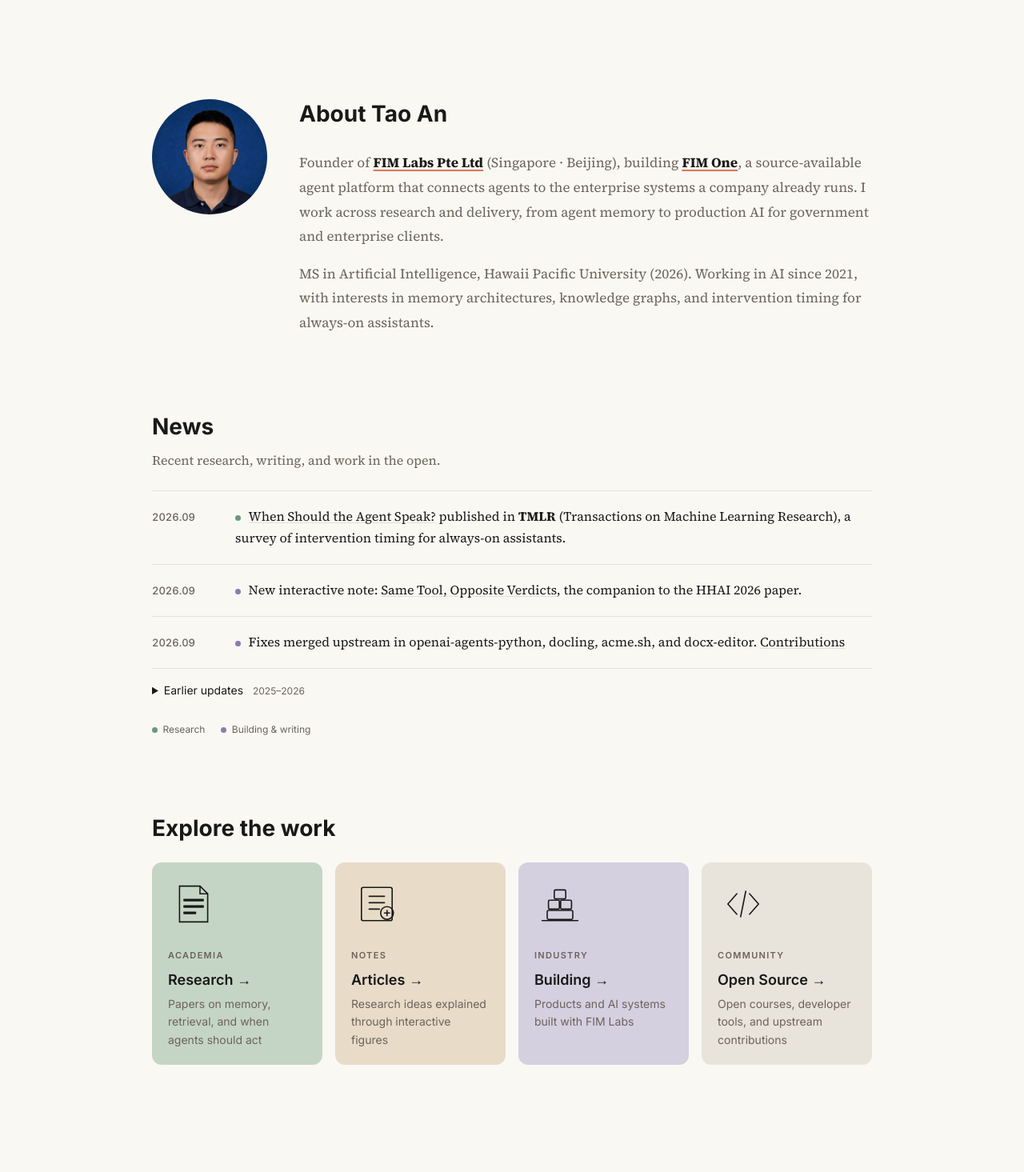
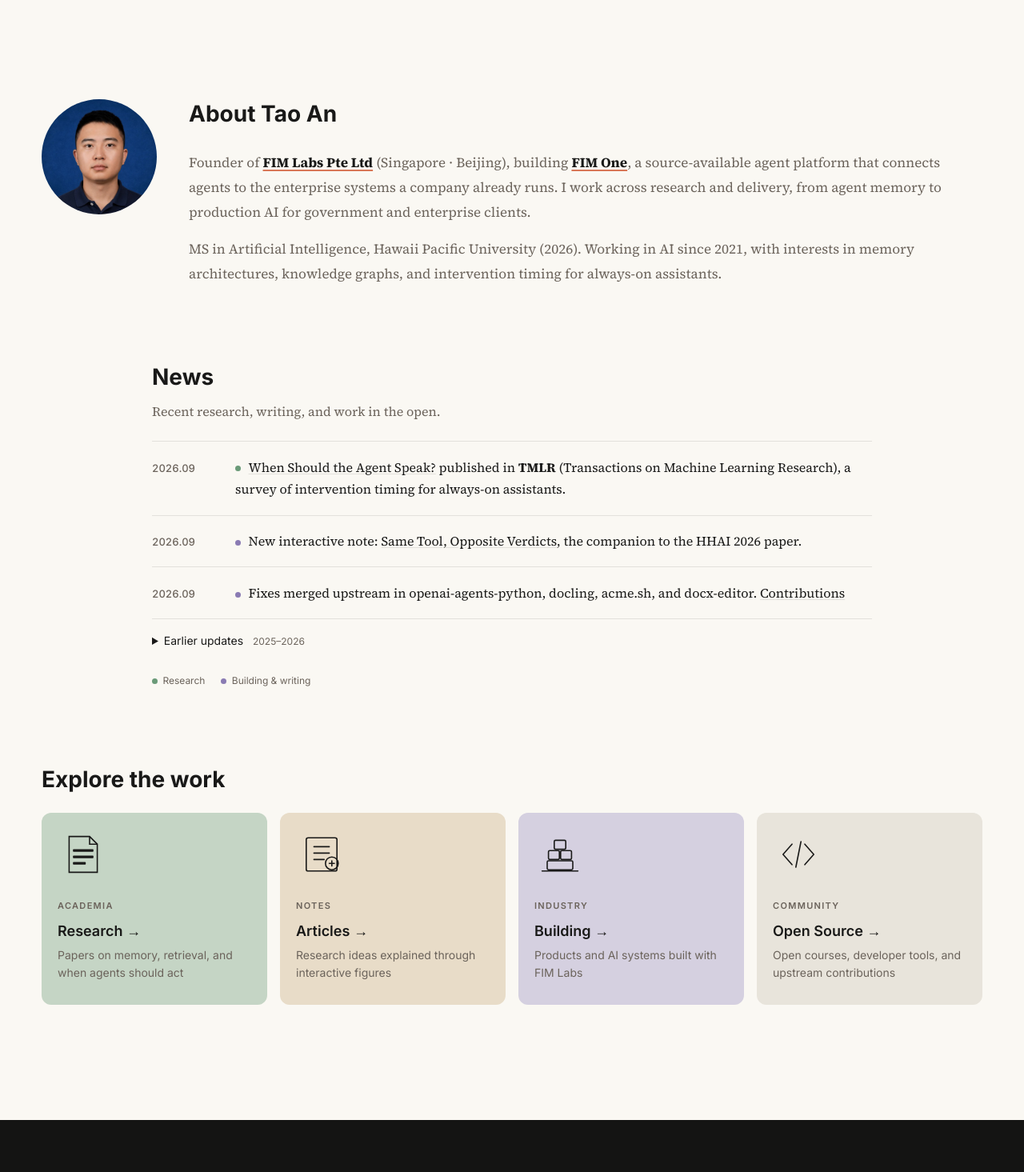
Before and after one commit to tao-hpu/tao-hpu.github.io, a Next.js app: page / in a window 1280 px wide. Shown: the part 600-2065 px from the top of the page at 80% size. Built offline with nearby package versions, Linux system fonts and the light colour scheme.

Commit message:
fix: 恢复首页 About 与 Explore 的宽版布局
- 将 About 简介和 Explore 栏目入口恢复为页面宽度
- 保持 News 使用较窄的居中阅读列并更新 README 布局说明

```diff
--- a/app/styles/chrome.css
+++ b/app/styles/chrome.css
@@ -460,7 +460,7 @@
 .about-container {
     display: grid;
     grid-template-columns: 144px 1fr;
-    max-width: var(--content-width);
+    max-width: var(--shell-width);
     margin: 0 auto;
     gap: 2.5rem;
     align-items: start;
--- a/app/styles/sections.css
+++ b/app/styles/sections.css
@@ -22,7 +22,7 @@
 
 .home-explore-heading,
 .home-page .cards-grid-4 {
-    max-width: var(--content-width);
+    max-width: var(--shell-width);
     margin: 0 auto;
 }
 
```
Also changed, not shown: 1 other file (tests, documents, lock files or other folders).
